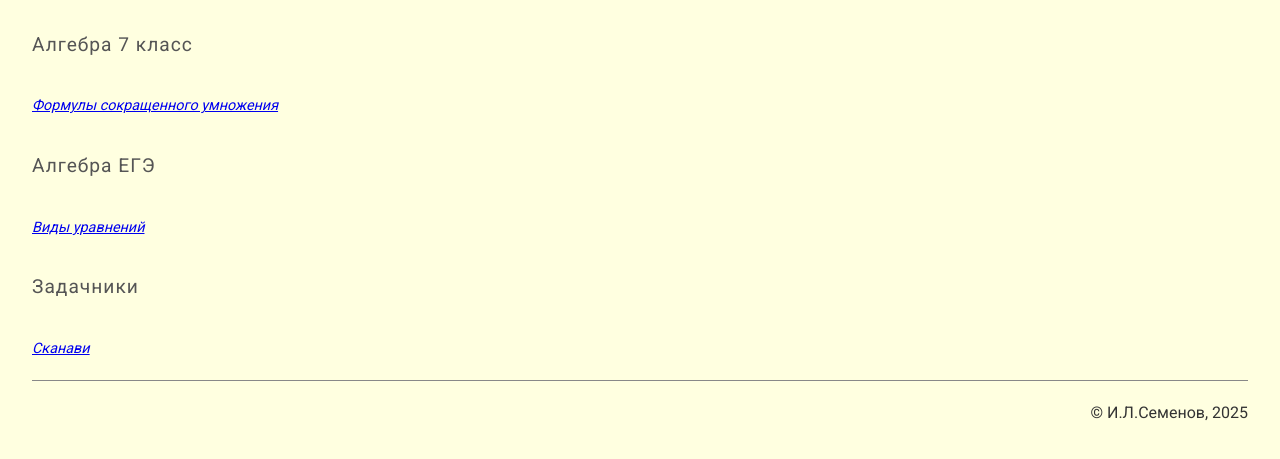
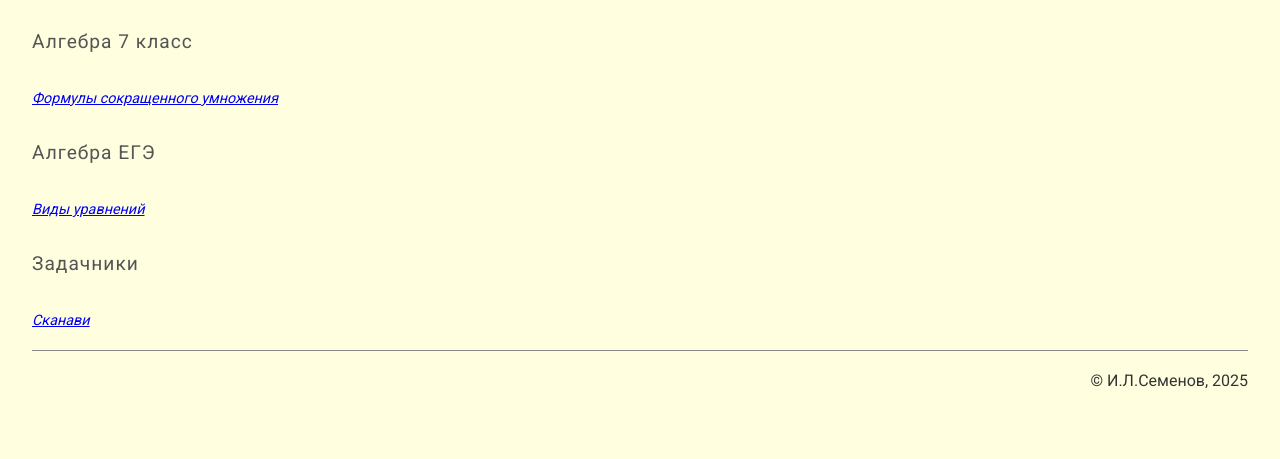
Before and after one commit to igorlsemenov/math, a Jekyll site: the page built from index.md, in a window 1280 px wide. Shown: the top 459 px of the page. Built offline with Jekyll 4.4.1, drawn with Linux system fonts in a browser that asks for light colours.

Commit message:
Update main.css

```diff
--- a/_includes/main.css
+++ b/_includes/main.css
@@ -26,7 +26,7 @@
         margin: 1em 2em;
         font-family: 'Roboto', sans-serif;
         font-weight: 350;
-        line-height: 2;
+        line-height: 1.7;
       }
       hr {
         border: 0;
@@ -46,6 +46,6 @@
         color: var(--em_color);
       }
       a { font-style: italic; font-size: 90%; }
-      .katex { font-size: 1.1em !important; color: var(--math_color); }
+      .katex { font-size: 1.1em !important; color: var(--math_color); line-height: 2.5; }
       .footer { text-align: end; }
     </style>
```
